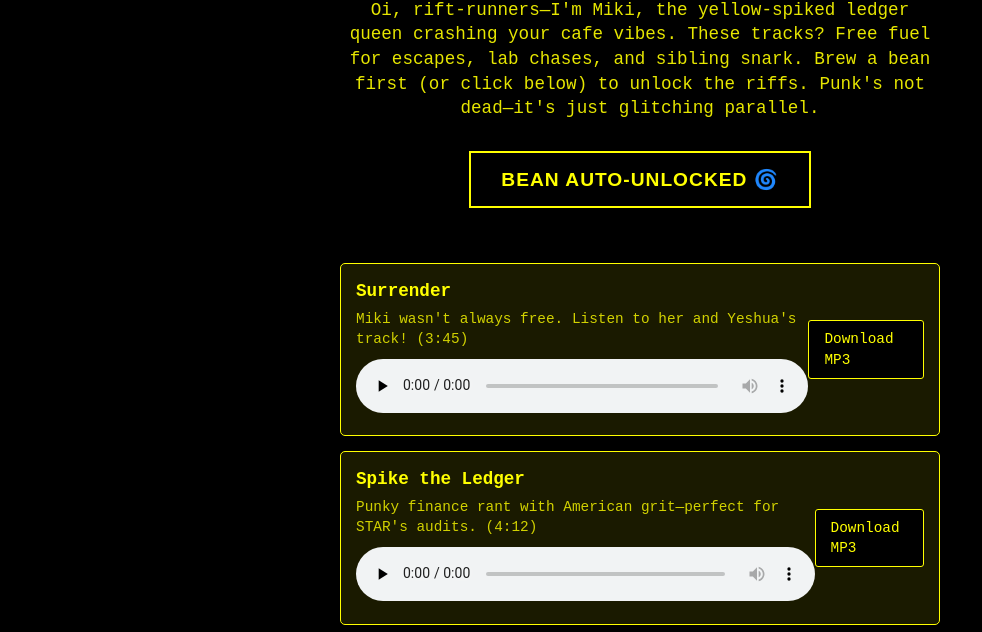
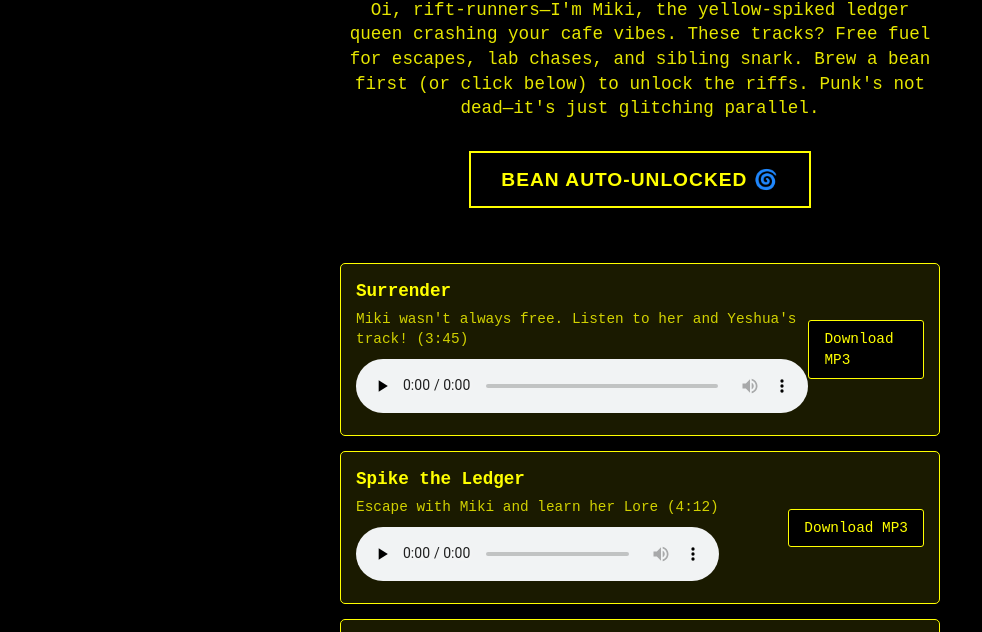
Before and after one commit to x3nb/Soundcafe, a plain HTML site: page members/Miki/mixtape-sounds.html in a window 1280 px wide. Shown: the part 115-747 px from the top of the page, without its empty margins (0-982 px from the left). Drawn offline with Linux system fonts and the light colour scheme.

Commit message:
Update mixtape-sounds.html

```diff
--- a/members/Miki/mixtape-sounds.html
+++ b/members/Miki/mixtape-sounds.html
@@ -143,12 +143,12 @@
   <div class="track">
     <div>
       <div class="track-title">Spike the Ledger</div>
-      <div class="track-desc">Punky finance rant with American grit—perfect for STAR's audits. (4:12)</div>
+      <div class="track-desc">Escape with Miki and learn her Lore (4:12)</div>
       <audio controls preload="none" style="width:100%; margin-top:10px;">
-        <source src="spike-the-ledger-v2.mp3" type="audio/mpeg">
+        <source src="MikisLore.mp3" type="audio/mpeg">
       </audio>
     </div>
-    <a href="spike-the-ledger-v2.mp3" class="download-btn" download>Download MP3</a>
+    <a href="MikisLore.mp3" class="download-btn" download>Download MP3</a>
   </div>
 
   <div class="track">
```
